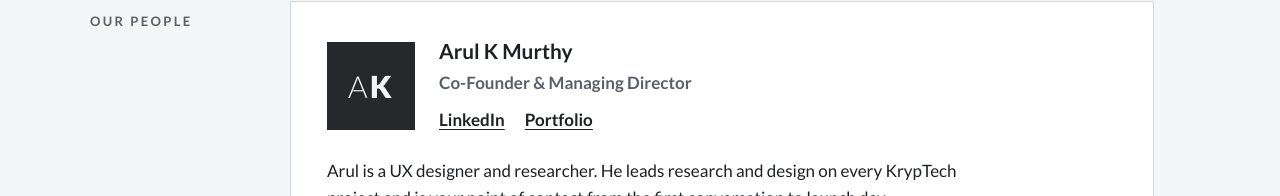
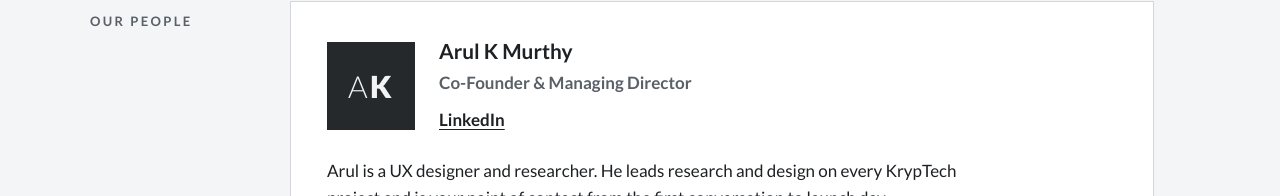
Before and after one commit to kryptechlabs/kryptechlabs.github.io, a plain HTML site: page team.html in a window 1280 px wide. Shown: the part 541-737 px from the top of the page. Drawn offline with Linux system fonts and the light colour scheme.

Commit message:
Team: remove the portfolio link from Arul's tile
Co-Authored-By: Claude Opus 5.5 <noreply@anthropic.com>
Claude-Session: https://claude.ai/code/session_01RKP8jmBuSBFAiZEBpsL2s1

```diff
--- a/team.html
+++ b/team.html
@@ -60,7 +60,7 @@
           <div class="member__id">
             <h2 class="h3">Arul K Murthy</h2>
             <p class="person__role">Co-Founder &amp; Managing Director</p>
-            <ul class="member__links"><li><a href="https://www.linkedin.com/in/arulkmurthy" target="_blank" rel="noopener">LinkedIn<span class="vh"> (opens in a new tab)</span></a></li><li><a href="https://arulkmurthy.github.io" target="_blank" rel="noopener">Portfolio<span class="vh"> (opens in a new tab)</span></a></li></ul>
+            <ul class="member__links"><li><a href="https://www.linkedin.com/in/arulkmurthy" target="_blank" rel="noopener">LinkedIn<span class="vh"> (opens in a new tab)</span></a></li></ul>
           </div>
         </header>
         <p class="prose">Arul is a UX designer and researcher. He leads research and design on every KrypTech project and is your point of contact from the first conversation to launch day.</p>
```
